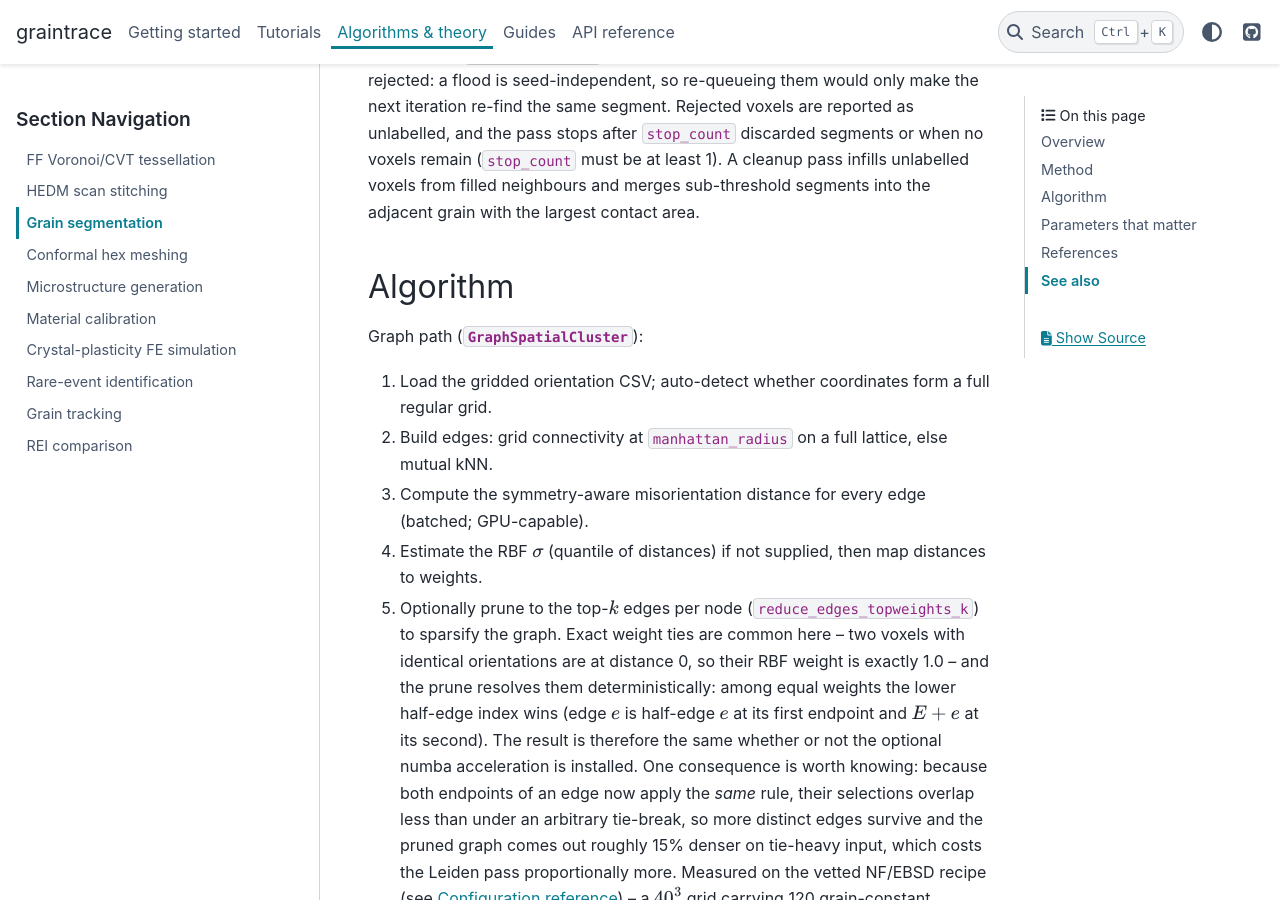
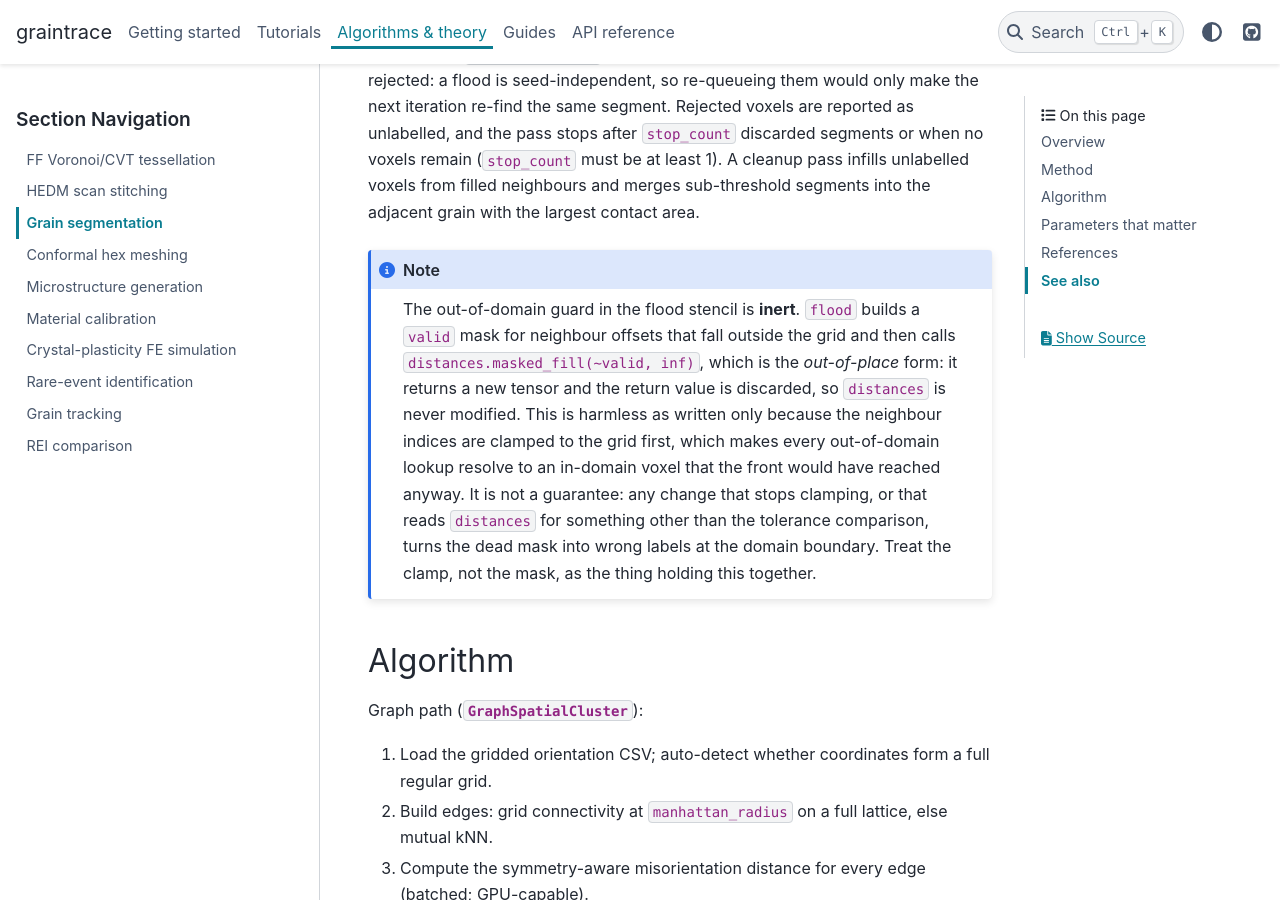
Before and after one commit to applied-material-modeling/graintrace, a Sphinx documentation site: the page built from docs/algorithms/segmentation.rst, in a window 1280 px wide and 900 px high, scrolled down 2691 px. Built offline with Sphinx 7.4.7 and the PyData theme 0.15.4, drawn with Linux system fonts in a browser that asks for light colours; pages that are not in the unit, such as notebooks, are missing from menus.

Commit message:
docs: document the behavioural disagreements left open as issues
Nine places where the code does something other than what its docstring or
the published docs claimed are now described as they actually behave, with a
tracking issue each (#44-#52). The code is untouched: every one of these
would change a runtime value or an output label to fix, which is out of scope
for a documentation change.

The flood stencil's out-of-domain guard is the one this commit adds prose for
that was not covered elsewhere. `flood` builds a `valid` mask and then calls
the out-of-place `masked_fill`, discarding the result, so the mask never
applies. It is harmless today only because `get_neighbor_indices` clamps the
neighbour indices to the grid first, which turns every out-of-domain lookup
into an in-domain voxel the front would have reached anyway -- so the clamp,
not the mask, is what is holding it together. Worth knowing before anyone
changes either one. Tracked as #52.

```diff
--- a/docs/algorithms/segmentation.rst
+++ b/docs/algorithms/segmentation.rst
@@ -126,6 +126,20 @@ unlabelled, and the pass stops after ``stop_count`` discarded segments or when n
 (``stop_count`` must be at least 1). A cleanup pass infills unlabelled voxels from filled neighbours and merges
 sub-threshold segments into the adjacent grain with the largest contact area.
 
+.. note::
+
+   The out-of-domain guard in the flood stencil is **inert**. ``flood`` builds a
+   ``valid`` mask for neighbour offsets that fall outside the grid and then calls
+   ``distances.masked_fill(~valid, inf)``, which is the *out-of-place* form: it
+   returns a new tensor and the return value is discarded, so ``distances`` is
+   never modified. This is harmless as written only because the neighbour indices
+   are clamped to the grid first, which makes every out-of-domain lookup resolve
+   to an in-domain voxel that the front would have reached anyway. It is not a
+   guarantee: any change that stops clamping, or that reads ``distances`` for
+   something other than the tolerance comparison, turns the dead mask into wrong
+   labels at the domain boundary. Treat the clamp, not the mask, as the thing
+   holding this together.
+
 Algorithm
 ---------
 Graph path (:class:`~graintrace.GraphSpatialCluster`):
```
Also changed, not shown: 1 other file.
